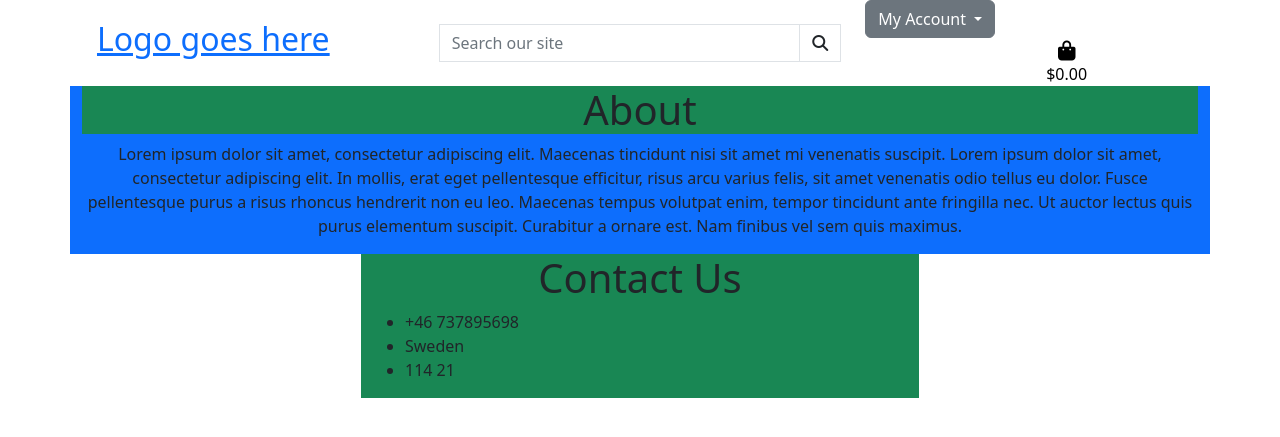
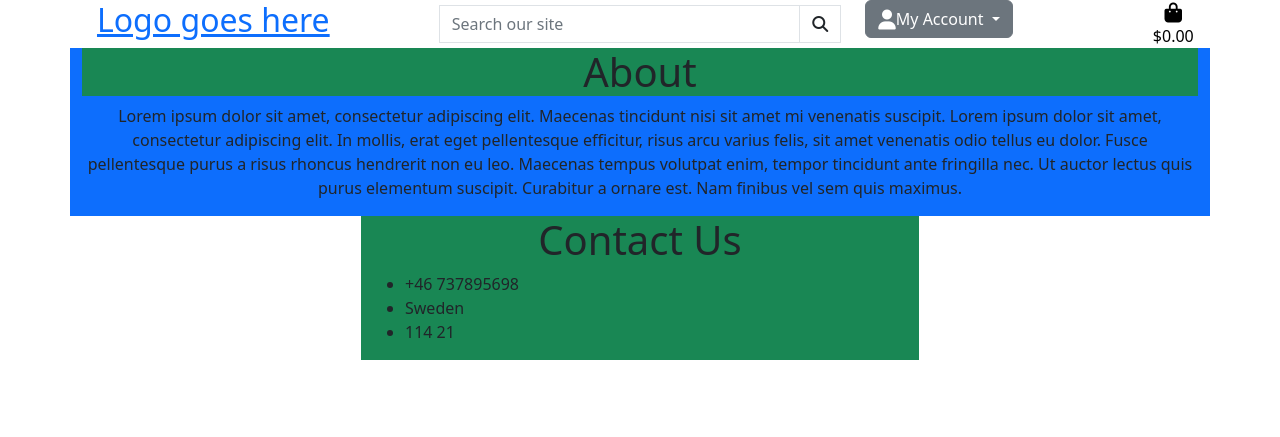
Before and after one commit to Anelairam/mile5, a Django app: page / in a window 1280 px wide. Shown: the top 437 px of the page. Run offline with Django 4.2, Linux system fonts and the light colour scheme; some libraries are stand-ins or nearby versions.

Commit message:
Add font awesome hit

```diff
--- a/templates/base.html
+++ b/templates/base.html
@@ -56,9 +56,10 @@
             </div>
             <!--Account content-->
             <div class="col-12 col-lg-4 my-auto py-1 py-lg-0">
-                <div class="dropdown">
+                <div class="row">
+                    <div class="col dropdown">
                         <a class="btn btn-secondary dropdown-toggle" href="#" role="button" id="dropdownMenuLink" data-bs-toggle="dropdown" aria-expanded="false">
-                      My Account
+                            <i class="fas fa-user fa-lg"></i>My Account
                         </a>
 
                         <ul class="dropdown-menu" aria-labelledby="dropdownMenuLink">
@@ -74,6 +75,7 @@
                             {% endif %}
                         </ul>
                     </div>
+                    <div class="col">
                         <a class="{% if grand_total %}text-info font-weight-bold{% else %}text-black{% endif %} nav-link" href="">
                             <div class="text-center">
                                 <div><i class="fas fa-shopping-bag fa-lg"></i></div>
@@ -86,6 +88,8 @@
                                 </p>
                             </div>
                         </a>
+                    </div>
+                </div>
             </div>
         </div>
     </header>
```
Lines whose indentation alone changed are shown as unchanged.
